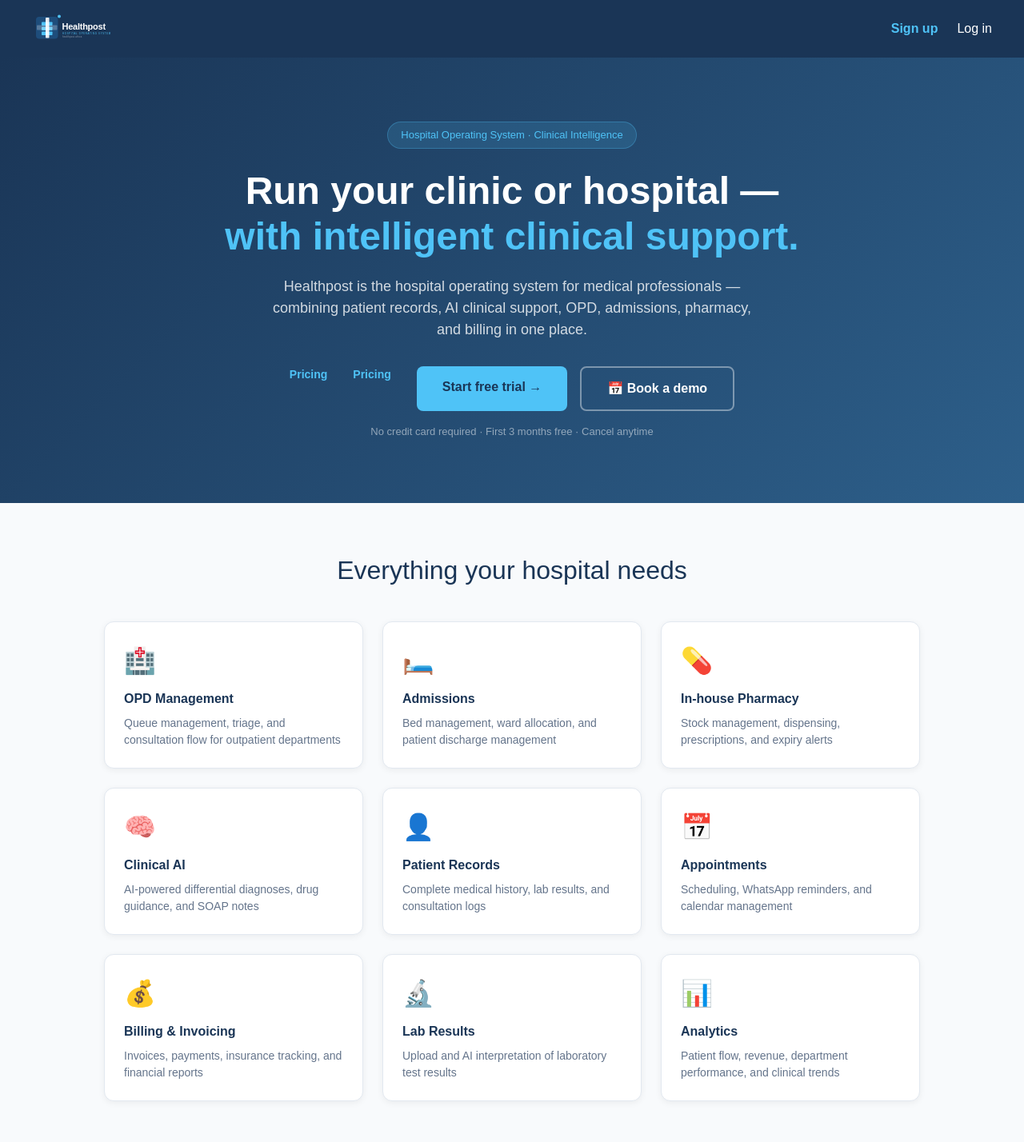
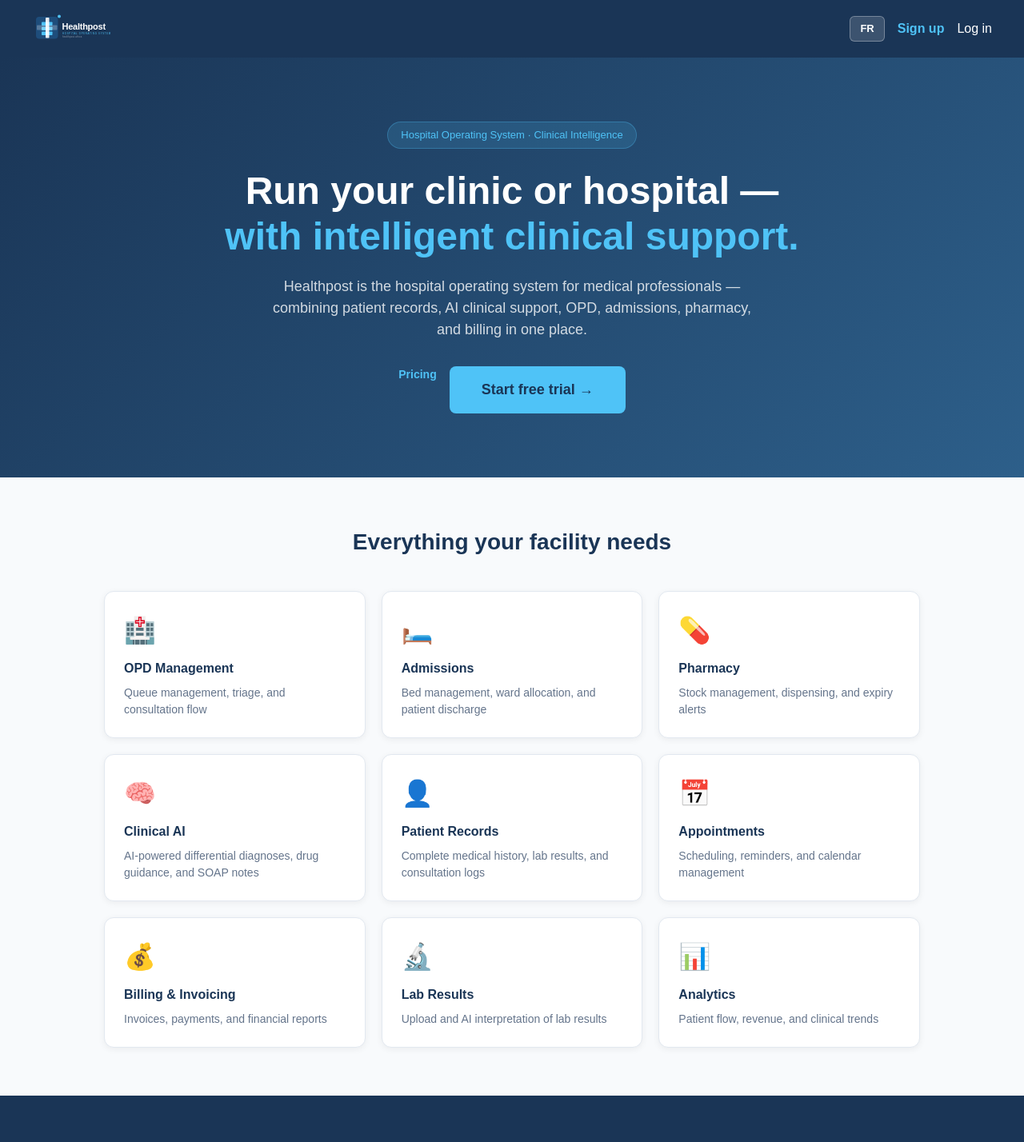
Before and after one commit to jowelbeck/healthpost-v2, a Next.js app: page / in a window 1280 px wide. Shown: the top 1428 px of the page at 80% size. Built offline with nearby package versions, Linux system fonts and the light colour scheme.

Commit message:
Bilingual landing page with SVG logos and French support

```diff
--- a/app/page.tsx
+++ b/app/page.tsx
@@ -1,48 +1,58 @@
+"use client";
+import { useState } from "react";
+
 export default function Home() {
+  const [lang, setLang] = useState<"en" | "fr">("en");
+  const fr = lang === "fr";
+
+  const modules = [
+    { icon: "🏥", title: fr ? "Consultations Externes" : "OPD Management", desc: fr ? "File d'attente, triage et flux de consultation" : "Queue management, triage, and consultation flow" },
+    { icon: "🛏️", title: fr ? "Admissions" : "Admissions", desc: fr ? "Gestion des lits, allocation des salles et sortie des patients" : "Bed management, ward allocation, and patient discharge" },
+    { icon: "💊", title: fr ? "Pharmacie" : "Pharmacy", desc: fr ? "Gestion des stocks, distribution et alertes de péremption" : "Stock management, dispensing, and expiry alerts" },
+    { icon: "🧠", title: fr ? "IA Clinique" : "Clinical AI", desc: fr ? "Diagnostics différentiels, recommandations médicamenteuses et notes SOAP" : "AI-powered differential diagnoses, drug guidance, and SOAP notes" },
+    { icon: "👤", title: fr ? "Dossiers Patients" : "Patient Records", desc: fr ? "Historique médical complet, résultats de laboratoire et journaux de consultation" : "Complete medical history, lab results, and consultation logs" },
+    { icon: "📅", title: fr ? "Rendez-vous" : "Appointments", desc: fr ? "Planification, rappels et gestion du calendrier" : "Scheduling, reminders, and calendar management" },
+    { icon: "💰", title: fr ? "Facturation" : "Billing & Invoicing", desc: fr ? "Factures, paiements et rapports financiers" : "Invoices, payments, and financial reports" },
+    { icon: "🔬", title: fr ? "Résultats de Laboratoire" : "Lab Results", desc: fr ? "Téléchargement et interprétation IA des résultats" : "Upload and AI interpretation of lab results" },
+    { icon: "📊", title: fr ? "Analytique" : "Analytics", desc: fr ? "Flux de patients, revenus et tendances cliniques" : "Patient flow, revenue, and clinical trends" },
+  ];
+
   return (
     <main style={{ fontFamily: "Arial, sans-serif", background: "#f8fafc", minHeight: "100vh" }}>
       <nav style={{ background: "#1a3556", padding: "16px 40px", display: "flex", alignItems: "center", justifyContent: "space-between" }}>
         <a href="/"><img src="/logo-dark.svg" alt="Healthpost" style={{ height: 40 }} /></a>
-        <div style={{ display: "flex", gap: 24 }}>
-          <a href="/signup" style={{ color: "#4fc3f7", textDecoration: "none", fontWeight: 600 }}>Sign up</a>
-          <a href="/login" style={{ color: "#fff", textDecoration: "none" }}>Log in</a>
+        <div style={{ display: "flex", gap: 16, alignItems: "center" }}>
+          <button onClick={() => setLang(fr ? "en" : "fr")} style={{ background: "rgba(255,255,255,0.15)", border: "1px solid rgba(255,255,255,0.3)", color: "#fff", padding: "5px 12px", borderRadius: 6, cursor: "pointer", fontSize: 13, fontWeight: 700 }}>
+            {fr ? "EN" : "FR"}
+          </button>
+          <a href="/signup" style={{ color: "#4fc3f7", textDecoration: "none", fontWeight: 600 }}>{fr ? "S'inscrire" : "Sign up"}</a>
+          <a href="/login" style={{ color: "#fff", textDecoration: "none" }}>{fr ? "Connexion" : "Log in"}</a>
         </div>
       </nav>
 
       <section style={{ background: "linear-gradient(135deg, #1a3556 0%, #2d5f8a 100%)", padding: "80px 40px", textAlign: "center", color: "#fff" }}>
         <div style={{ display: "inline-block", background: "rgba(79,195,247,0.15)", border: "1px solid rgba(79,195,247,0.3)", borderRadius: 20, padding: "6px 16px", fontSize: 13, marginBottom: 24, color: "#4fc3f7" }}>
-          Hospital Operating System · Clinical Intelligence
+          {fr ? "Système d'exploitation hospitalier · Intelligence Clinique" : "Hospital Operating System · Clinical Intelligence"}
         </div>
         <h1 style={{ fontSize: 48, fontWeight: 800, marginBottom: 20, lineHeight: 1.2 }}>
-          Run your clinic or hospital —<br />
-          <em style={{ color: "#4fc3f7", fontStyle: "normal" }}>with intelligent clinical support.</em>
+          {fr ? "Gérez votre clinique ou hôpital —" : "Run your clinic or hospital —"}<br />
+          <em style={{ color: "#4fc3f7", fontStyle: "normal" }}>{fr ? "avec un support clinique intelligent." : "with intelligent clinical support."}</em>
         </h1>
         <p style={{ fontSize: 18, color: "rgba(255,255,255,0.8)", maxWidth: 600, margin: "0 auto 32px" }}>
-          Healthpost is the hospital operating system for medical professionals — combining patient records, AI clinical support, OPD, admissions, pharmacy, and billing in one place.
+          {fr ? "Healthpost est le système d'exploitation hospitalier pour les professionnels de santé — dossiers patients, IA clinique, OPD, admissions, pharmacie et facturation en un seul endroit." : "Healthpost is the hospital operating system for medical professionals — combining patient records, AI clinical support, OPD, admissions, pharmacy, and billing in one place."}
         </p>
-        <div style={{ display: "flex", gap: 16, justifyContent: "center", flexWrap: "wrap" }}>
-          <a href="/pricing" style={{ color: "#4fc3f7", textDecoration: "none", marginRight: 16, fontSize: 14, fontWeight: 600 }}>Pricing</a>
-          <a href="/pricing" style={{ color: "#4fc3f7", textDecoration: "none", marginRight: 16, fontSize: 14, fontWeight: 600 }}>Pricing</a>
-          <a href="/signup" style={{ background: "#4fc3f7", color: "#1a3556", padding: "14px 32px", borderRadius: 8, fontWeight: 700, textDecoration: "none", fontSize: 16 }}>Start free trial →</a>
-          <a href="mailto:hi@healthpost.africa" style={{ border: "2px solid rgba(255,255,255,0.4)", color: "#fff", padding: "14px 32px", borderRadius: 8, fontWeight: 600, textDecoration: "none", fontSize: 16 }}>📅 Book a demo</a>
+        <div style={{ display: "flex", gap: 16, justifyContent: "center", flexWrap: "wrap" as const }}>
+          <a href="/pricing" style={{ color: "#4fc3f7", textDecoration: "none", fontSize: 14, fontWeight: 600 }}>{fr ? "Tarifs" : "Pricing"}</a>
+          <a href="/signup" style={{ background: "#4fc3f7", color: "#1a3556", padding: "16px 40px", borderRadius: 8, fontWeight: 700, textDecoration: "none", fontSize: 18 }}>{fr ? "Essai gratuit →" : "Start free trial →"}</a>
         </div>
-        <p style={{ marginTop: 16, fontSize: 13, color: "rgba(255,255,255,0.5)" }}>No credit card required · First 3 months free · Cancel anytime</p>
       </section>
 
       <section style={{ padding: "60px 40px", maxWidth: 1100, margin: "0 auto" }}>
-        <h2 style={{ textAlign: "center", fontSize: 32, color: "#1a3556", marginBottom: 40 }}>Everything your hospital needs</h2>
-        <div style={{ display: "grid", gridTemplateColumns: "repeat(auto-fit, minmax(280px, 1fr))", gap: 24 }}>
-          {[
-            { icon: "🏥", title: "OPD Management", desc: "Queue management, triage, and consultation flow for outpatient departments", soon: false },
-            { icon: "🛏️", title: "Admissions", desc: "Bed management, ward allocation, and patient discharge management", soon: false },
-            { icon: "💊", title: "In-house Pharmacy", desc: "Stock management, dispensing, prescriptions, and expiry alerts", soon: false },
-            { icon: "🧠", title: "Clinical AI", desc: "AI-powered differential diagnoses, drug guidance, and SOAP notes", soon: false },
-            { icon: "👤", title: "Patient Records", desc: "Complete medical history, lab results, and consultation logs", soon: false },
-            { icon: "📅", title: "Appointments", desc: "Scheduling, WhatsApp reminders, and calendar management", soon: false },
-            { icon: "💰", title: "Billing & Invoicing", desc: "Invoices, payments, insurance tracking, and financial reports", soon: false },
-            { icon: "🔬", title: "Lab Results", desc: "Upload and AI interpretation of laboratory test results", soon: false },
-            { icon: "📊", title: "Analytics", desc: "Patient flow, revenue, department performance, and clinical trends", soon: false },
-          ].map((m) => (
+        <h2 style={{ textAlign: "center", fontSize: 28, fontWeight: 800, color: "#1a3556", marginBottom: 40 }}>
+          {fr ? "Tout ce dont votre établissement a besoin" : "Everything your facility needs"}
+        </h2>
+        <div style={{ display: "grid", gridTemplateColumns: "repeat(auto-fit, minmax(280px, 1fr))", gap: 20 }}>
+          {modules.map((m) => (
             <div key={m.title} style={{ background: "#fff", borderRadius: 12, padding: 24, boxShadow: "0 2px 8px rgba(0,0,0,0.06)", border: "1px solid #e2e8f0" }}>
               <div style={{ fontSize: 32, marginBottom: 12 }}>{m.icon}</div>
               <div style={{ fontWeight: 700, fontSize: 16, color: "#1a3556", marginBottom: 8 }}>{m.title}</div>
@@ -53,16 +63,15 @@
       </section>
 
       <section style={{ background: "#1a3556", padding: "60px 40px", textAlign: "center", color: "#fff" }}>
-        <h2 style={{ fontSize: 32, marginBottom: 16 }}>Ready to run a smarter hospital?</h2>
-        <p style={{ color: "rgba(255,255,255,0.7)", marginBottom: 32, fontSize: 16 }}>Designed for medical professionals across Africa and beyond.</p>
-        <a href="/pricing" style={{ color: "#4fc3f7", textDecoration: "none", marginRight: 16, fontSize: 14, fontWeight: 600 }}>Pricing</a>
-          <a href="/pricing" style={{ color: "#4fc3f7", textDecoration: "none", marginRight: 16, fontSize: 14, fontWeight: 600 }}>Pricing</a>
-          <a href="/signup" style={{ background: "#4fc3f7", color: "#1a3556", padding: "16px 40px", borderRadius: 8, fontWeight: 700, textDecoration: "none", fontSize: 18 }}>Start free trial →</a>
-        <p style={{ marginTop: 16, fontSize: 12, color: "rgba(255,255,255,0.4)" }}>First 10 clinics get 3 months completely free</p>
+        <img src="/logo-full.svg" alt="Healthpost" style={{ height: 60, marginBottom: 24 }} />
+        <h2 style={{ fontSize: 32, marginBottom: 16 }}>{fr ? "Prêt à gérer un hôpital plus intelligent ?" : "Ready to run a smarter hospital?"}</h2>
+        <p style={{ color: "rgba(255,255,255,0.7)", marginBottom: 32, fontSize: 16 }}>{fr ? "Conçu pour les professionnels de santé en Afrique et au-delà." : "Designed for medical professionals across Africa and beyond."}</p>
+        <a href="/signup" style={{ background: "#4fc3f7", color: "#1a3556", padding: "16px 40px", borderRadius: 8, fontWeight: 700, textDecoration: "none", fontSize: 18 }}>{fr ? "Commencer gratuitement →" : "Start free trial →"}</a>
+        <p style={{ marginTop: 16, fontSize: 12, color: "rgba(255,255,255,0.4)" }}>{fr ? "Les 10 premières cliniques bénéficient de 3 mois gratuits" : "First 10 clinics get 3 months completely free"}</p>
       </section>
 
       <footer style={{ background: "#0f1f33", padding: "24px 40px", textAlign: "center", color: "rgba(255,255,255,0.4)", fontSize: 13 }}>
-        © {new Date().getFullYear()} Healthpost — Hospital Operating System for Africa and beyond · healthpost.africa
+        © {new Date().getFullYear()} Healthpost — {fr ? "Système d'exploitation hospitalier pour l'Afrique et au-delà" : "Hospital Operating System for Africa and beyond"} · healthpost.africa
       </footer>
     </main>
   );
```
